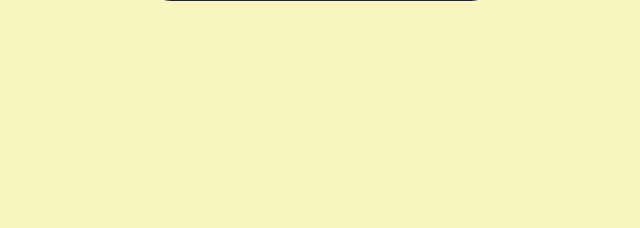
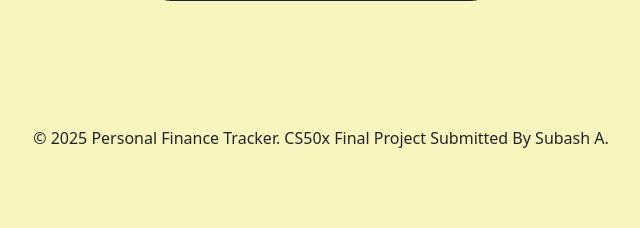
Before and after one commit to Arulsubash/Profit-Expense-Tracker, a Flask app: page /forget in a window 1280 px wide. Shown: the part 572-800 px from the top of the page, without its empty margins (319-959 px from the left). Run offline with Flask 3, Linux system fonts and the light colour scheme; some libraries are stand-ins or nearby versions.

Commit message:
Update forget.html

```diff
--- a/templates/forget.html
+++ b/templates/forget.html
@@ -20,4 +20,7 @@
          </form>
       </div>
    </div>
+   <div id="copyrights">
+         &copy; 2025 Personal Finance Tracker. CS50x Final Project Submitted By Subash A.
+   </div>
 {% endblock %}
```
